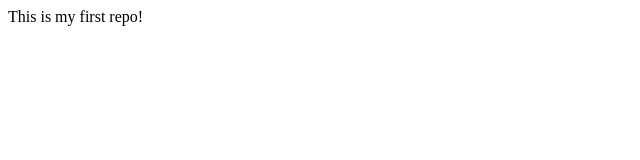
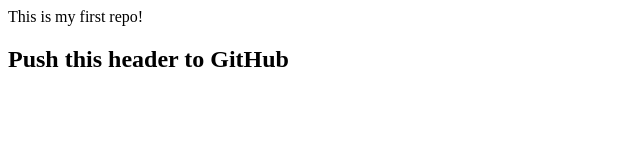
Before and after one commit to SaidMayan/class-seven, a plain HTML site: page index.html in a window 1280 px wide. Shown: the whole page, without its empty margins (0-640 px from the left). Drawn offline with Linux system fonts and the light colour scheme.

Commit message:
add h2 to github

```diff
--- a/index.html
+++ b/index.html
@@ -1 +1,2 @@
 <div> This is my first repo!</div>
+<h2> Push this header to GitHub</h2>
```
